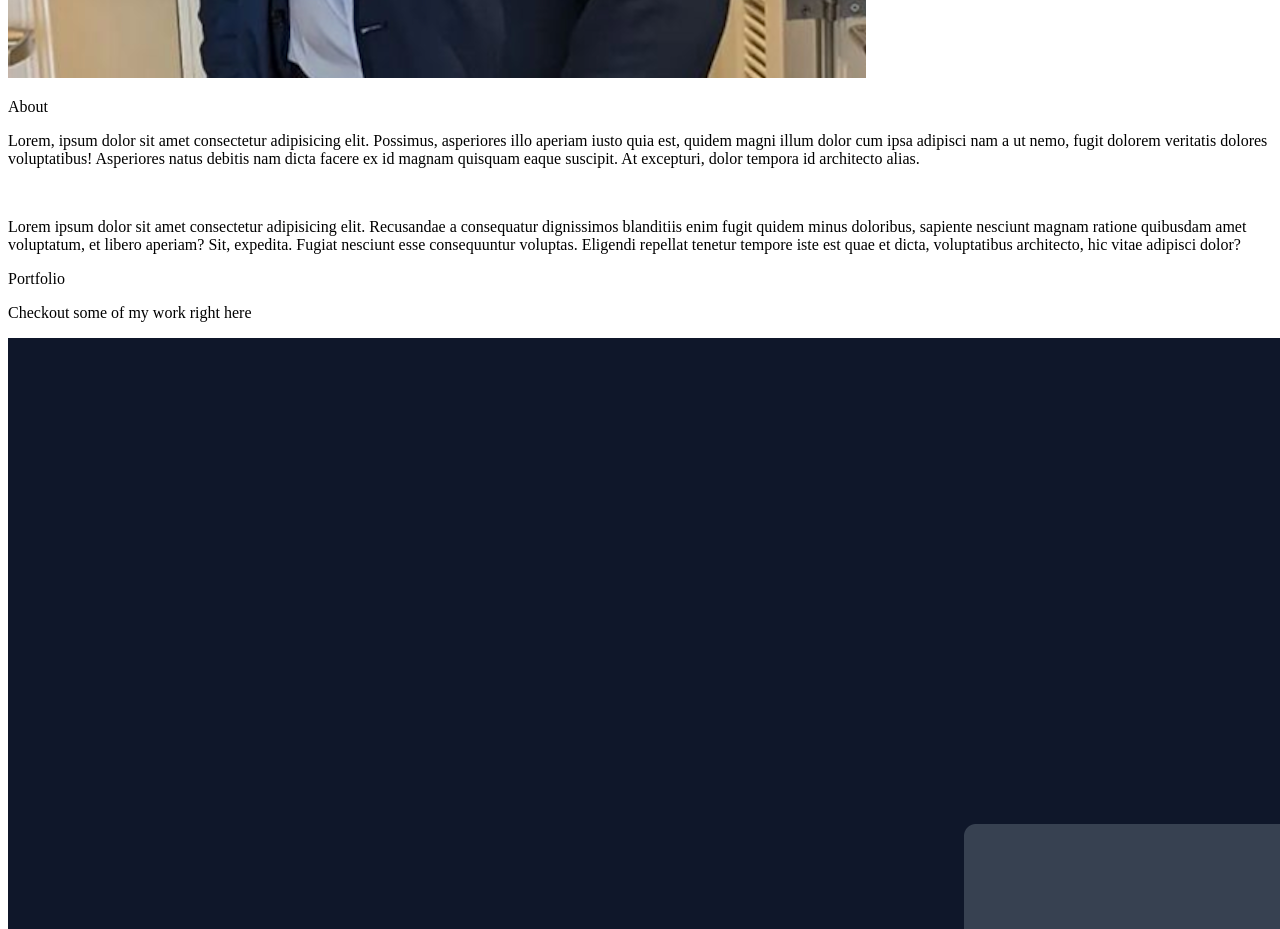
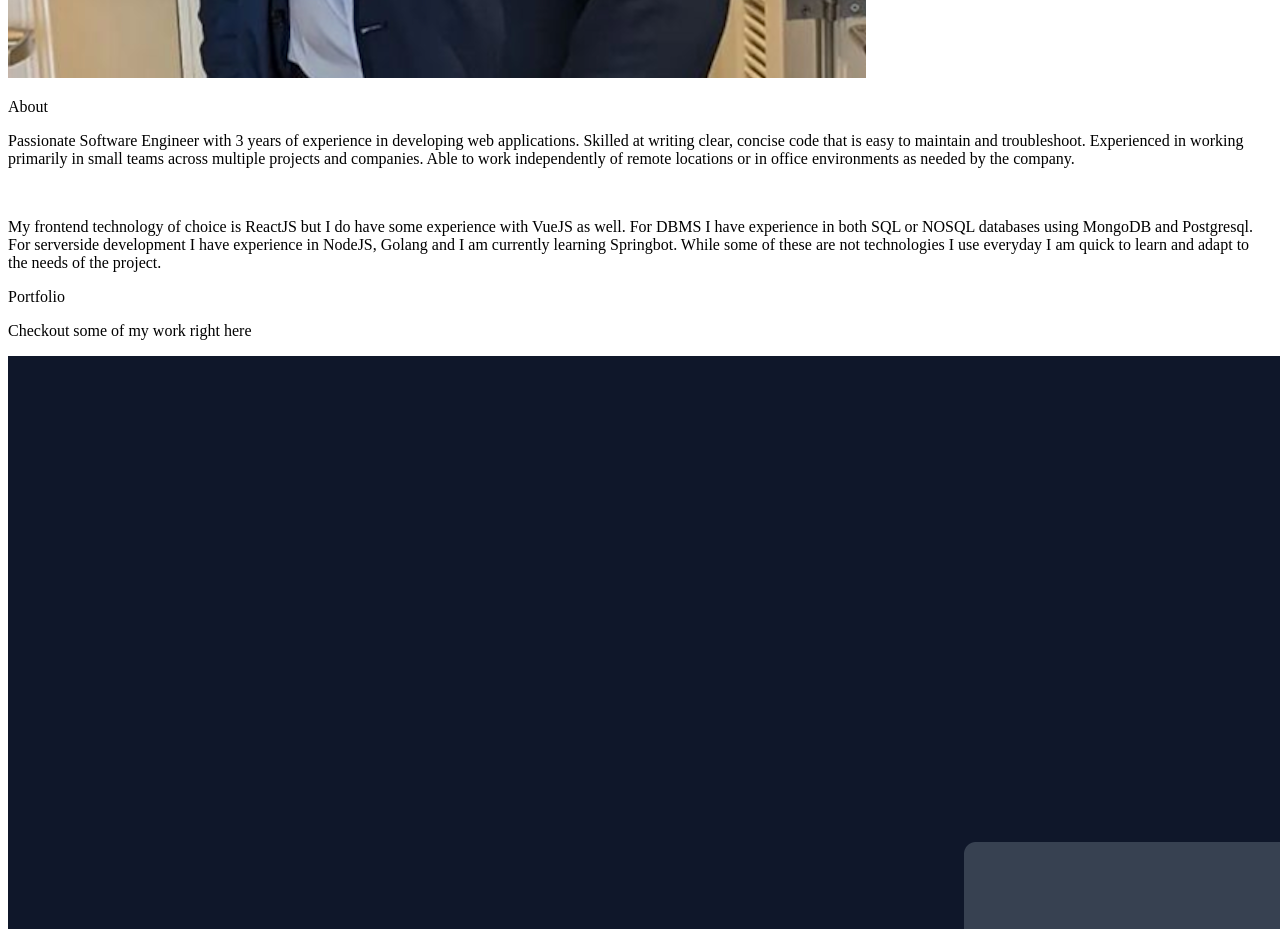
Before and after one commit to khareenp/portfolio_website, a React (Create React App) app: page / in a window 1280 px wide. Shown: the part 1080-2009 px from the top of the page. Built offline with nearby package versions, Linux system fonts and the light colour scheme.

Commit message:
replace resume

```diff
--- a/src/components/About.jsx
+++ b/src/components/About.jsx
@@ -13,21 +13,21 @@ const About = () => {
           </p>
         </div>
         <p className="text-xl mt-20">
-          Lorem, ipsum dolor sit amet consectetur adipisicing elit. Possimus,
-          asperiores illo aperiam iusto quia est, quidem magni illum dolor cum
-          ipsa adipisci nam a ut nemo, fugit dolorem veritatis dolores
-          voluptatibus! Asperiores natus debitis nam dicta facere ex id magnam
-          quisquam eaque suscipit. At excepturi, dolor tempora id architecto
-          alias.
+          Passionate Software Engineer with 3 years of experience in developing
+          web applications. Skilled at writing clear, concise code that is easy
+          to maintain and troubleshoot. Experienced in working primarily in
+          small teams across multiple projects and companies. Able to work
+          independently of remote locations or in office environments as needed
+          by the company.
         </p>
         <br />
         <p className="text-xl">
-          Lorem ipsum dolor sit amet consectetur adipisicing elit. Recusandae a
-          consequatur dignissimos blanditiis enim fugit quidem minus doloribus,
-          sapiente nesciunt magnam ratione quibusdam amet voluptatum, et libero
-          aperiam? Sit, expedita. Fugiat nesciunt esse consequuntur voluptas.
-          Eligendi repellat tenetur tempore iste est quae et dicta, voluptatibus
-          architecto, hic vitae adipisci dolor?
+          My frontend technology of choice is ReactJS but I do have some
+          experience with VueJS as well. For DBMS I have experience in both SQL
+          or NOSQL databases using MongoDB and Postgresql. For serverside
+          development I have experience in NodeJS, Golang and I am currently
+          learning Springbot. While some of these are not technologies I use
+          everyday I am quick to learn and adapt to the needs of the project.
         </p>
       </div>
     </div>
```
Also changed, not shown: 1 other file (tests, documents, lock files or other folders).
